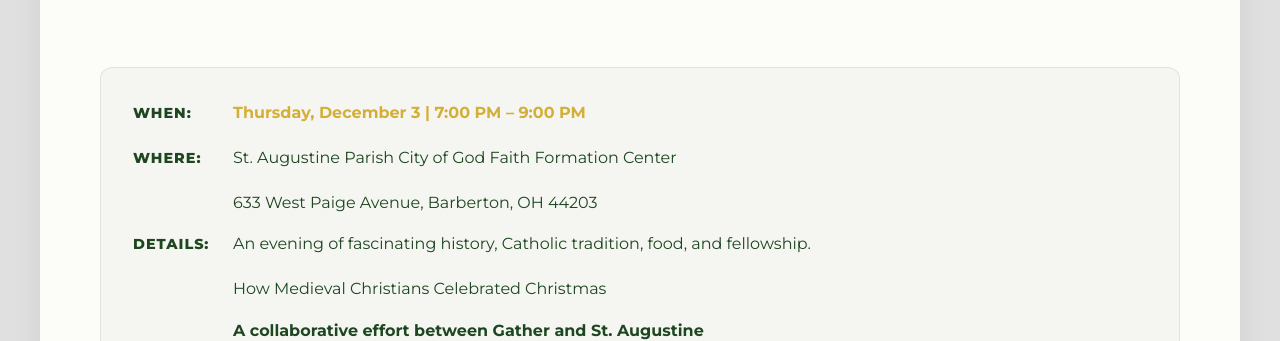
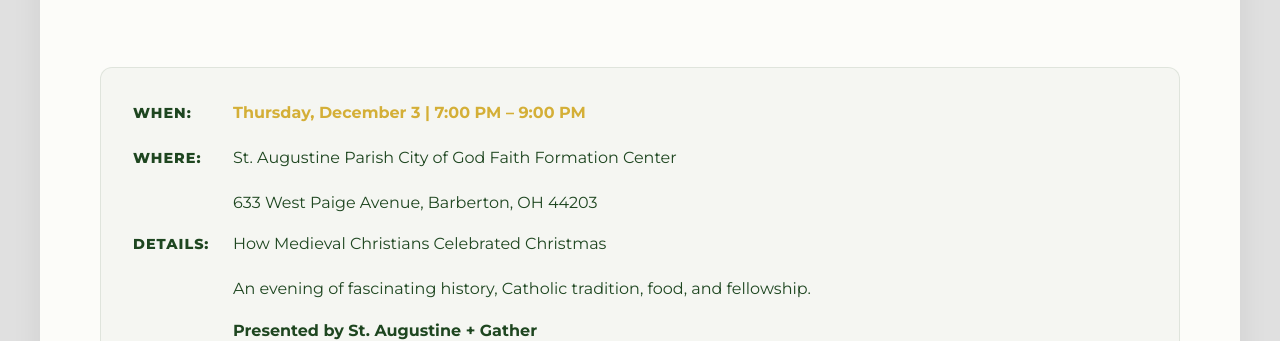
Before and after one commit to GatherCatholic/gathercatholic.github.io, a plain HTML site: page index_ad.html in a window 1280 px wide. Shown: the part 611-952 px from the top of the page. Drawn offline with Linux system fonts and the light colour scheme.

Commit message:
Updated Ad with new verbiage

```diff
--- a/index_ad.html
+++ b/index_ad.html
@@ -433,15 +433,15 @@
                 </div>
                 <div class="info-row">
                     <span class="info-label">Details:</span>
+                    <span>How Medieval Christians Celebrated Christmas</span>
+                </div>
+                <div class="info-row">
+                    <span class="info-label"></span>
                     <span>An evening of fascinating history, Catholic tradition, food, and fellowship.</span>
                 </div>
                 <div class="info-row">
                     <span class="info-label"></span>
-                    <span>How Medieval Christians Celebrated Christmas</span>
-                </div>
-                <div class="info-row">
-                    <span class="info-label"></span>
-                    <span><b>A collaborative effort between Gather and St. Augustine</b></span>
+                    <span><b>Presented by St. Augustine + Gather</b></span>
                 </div>
             </div>
         </section>
```
